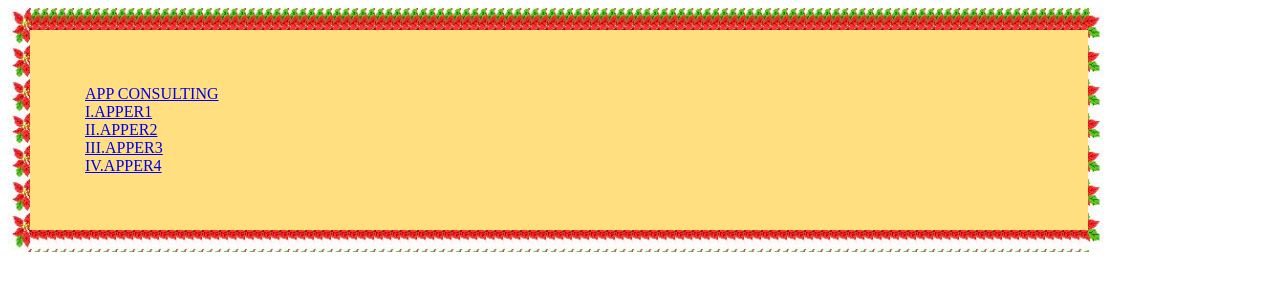
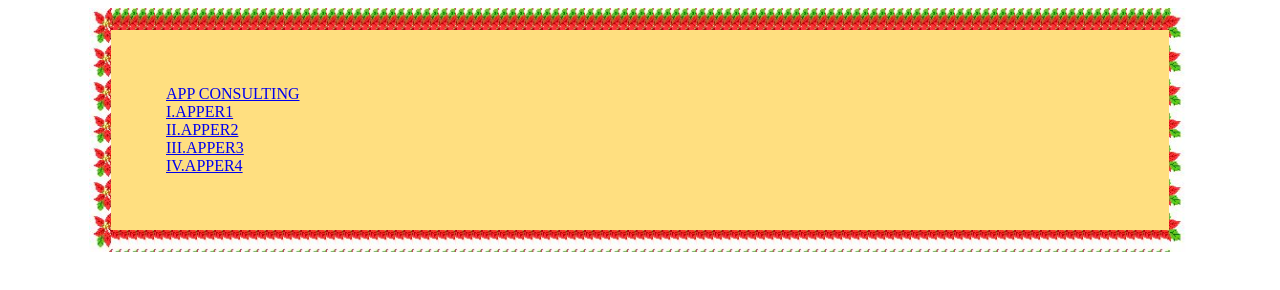
Before and after one commit to nnngit/septagon, a plain HTML site: page index.html in a window 1280 px wide. Drawn offline with Linux system fonts and the light colour scheme.

Commit message:
Update index.html

```diff
--- a/index.html
+++ b/index.html
@@ -2,7 +2,7 @@
 
 <div center style="display:flex;padding:55px;
         flex-direction: column;background-color:lightyellow;width:75%;border: 2px solid red; border-radius: 25px;
-		border-style: groove;
+		border-style: groove;margin:auto;
     border-color: red;
 	background:#FFDF80;
     border-image: url(pepel.jpg) 23 round;
```
